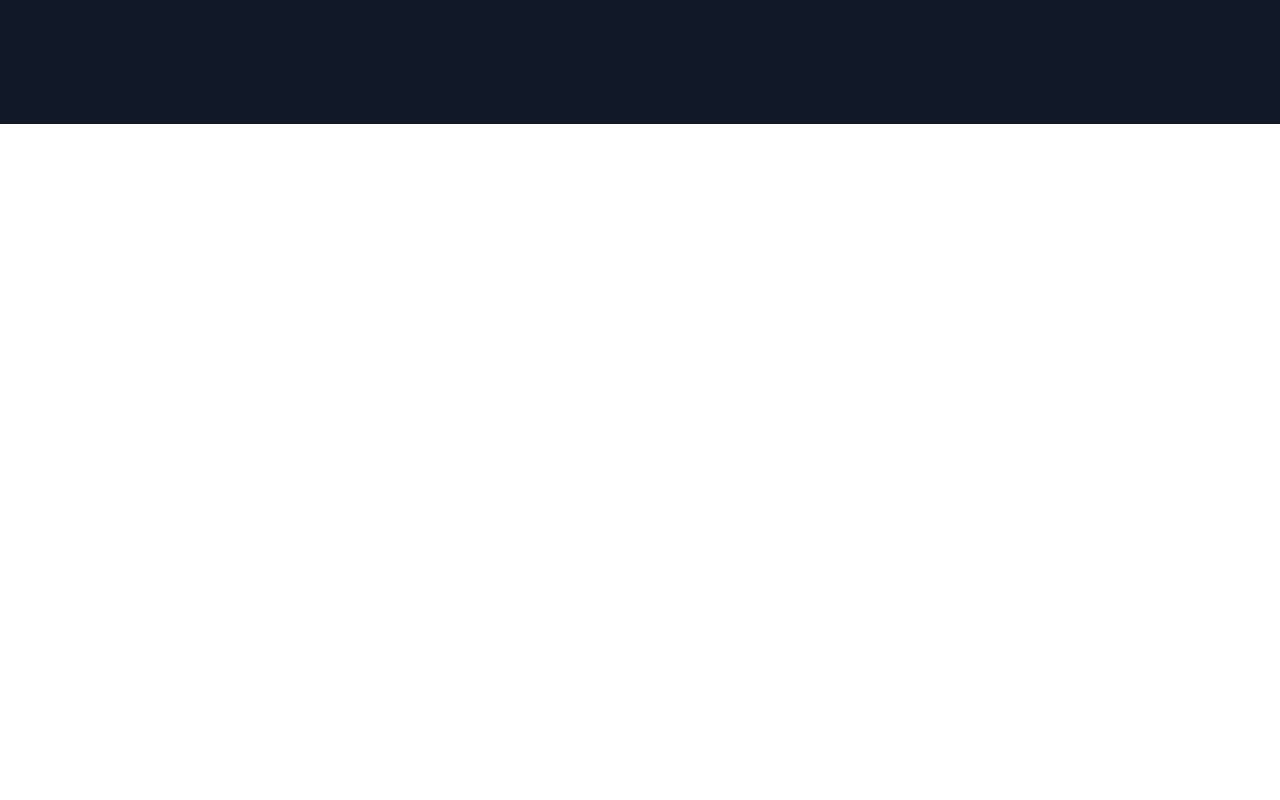
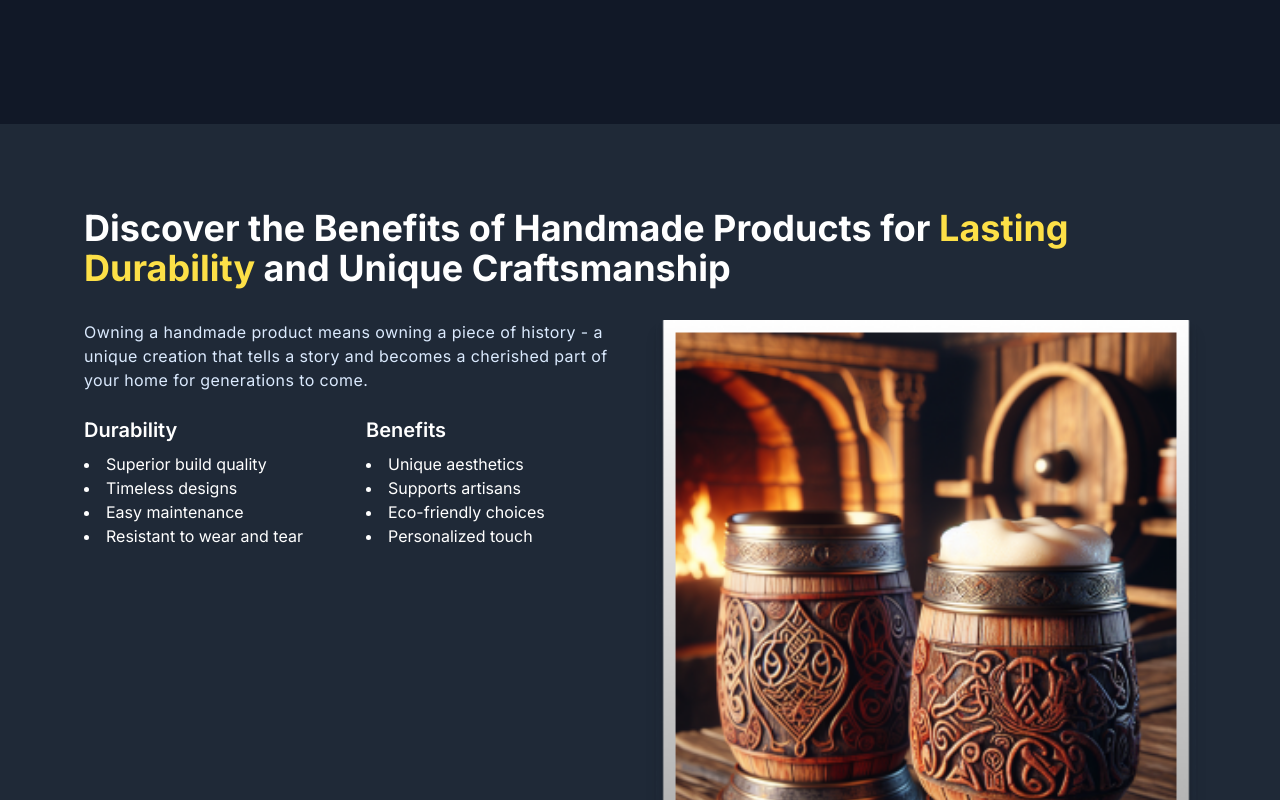
Before and after one commit to saadsalmany/Artwork-Maestro, a Next.js app: page / in a window 1280 px wide. Shown: the part 2260-3060 px from the top of the page. Built offline with nearby package versions, Linux system fonts and the light colour scheme.

Commit message:
added BenefitSection.js

```diff
--- /dev/null
+++ b/app/Components/BenefitSection.js
@@ -0,0 +1,59 @@
+import React from 'react'
+import Image from 'next/image'
+
+function BenefitSection() {
+  return (
+    <div className="bg-gray-800 text-white py-16 px-4 md:px-8 lg:px-16">
+      <div className="max-w-6xl mx-auto mobile:p-5">
+        <h2 className="text-3xl  tablet:text-4xl font-bold mb-8">
+          Discover the Benefits of Handmade Products for
+          <span className="text-yellow-300"> Lasting Durability</span> and
+          <span className="text-white"> Unique Craftsmanship</span>
+        </h2>
+
+        <div className="flex flex-col lg:flex-row gap-8">
+          <div className="lg:w-1/2">
+            <p className="mb-6 text-blue-100 tracking-wide">
+              Owning a handmade product means owning a piece of history - a
+              unique creation that tells a story and becomes a cherished part of your
+              home for generations to come.
+            </p>
+
+            <div className="grid grid-cols-1 md:grid-cols-2 gap-6">
+              <div>
+                <h3 className="text-xl font-semibold mb-2 text-white">Durability</h3>
+                <ul className="list-disc list-inside text-white">
+                  <li>Superior build quality</li>
+                  <li>Timeless designs</li>
+                  <li>Easy maintenance</li>
+                  <li>Resistant to wear and tear</li>
+                </ul>
+              </div>
+              <div>
+                <h3 className="text-xl font-semibold mb-2 text-white">Benefits</h3>
+                <ul className="list-disc list-inside text-white">
+                  <li>Unique aesthetics</li>
+                  <li>Supports artisans</li>
+                  <li>Eco-friendly choices</li>
+                  <li>Personalized touch</li>
+                </ul>
+              </div>
+            </div>
+          </div>
+
+          <div className="lg:w-1/2">
+            <Image
+              src="/BenefitImage.png"
+              alt="Handmade crafts"
+              width={500}
+              height={400}
+              className="rounded-lg shadow-lg object-cover w-full h-full"
+            />
+          </div>
+        </div>
+      </div>
+    </div>
+  )
+}
+
+export default BenefitSection
--- a/app/Components/CollectionSection.js
+++ b/app/Components/CollectionSection.js
@@ -100,7 +100,7 @@ function CollectionSection() {
               Get Info
             </button>
           </Link>
-          <Link href="/contact">
+          <Link href="/">
             <button class="bg-primary-red hover:bg-gray-400 transition-all delay-100 text-white font-medium py-2 px-6 font-outfit rounded-full inline-flex items-center">
               <RxDownload />
 
--- a/app/page.js
+++ b/app/page.js
@@ -3,6 +3,7 @@ import Navbar from "./Components/Navbar";
 import HeroSection from "./Components/HeroSection";
 import Marquee from "./Components/Marquee";
 import CollectionSection from "./Components/CollectionSection";
+import BenefitSection from "./Components/BenefitSection";
 
 function page() {
   return (
@@ -12,6 +13,7 @@ function page() {
       <Navbar />
       <HeroSection/>
       <CollectionSection/>
+      <BenefitSection/>
 
 
 
```
Also changed, not shown: public/BenefitImage.png (added).
